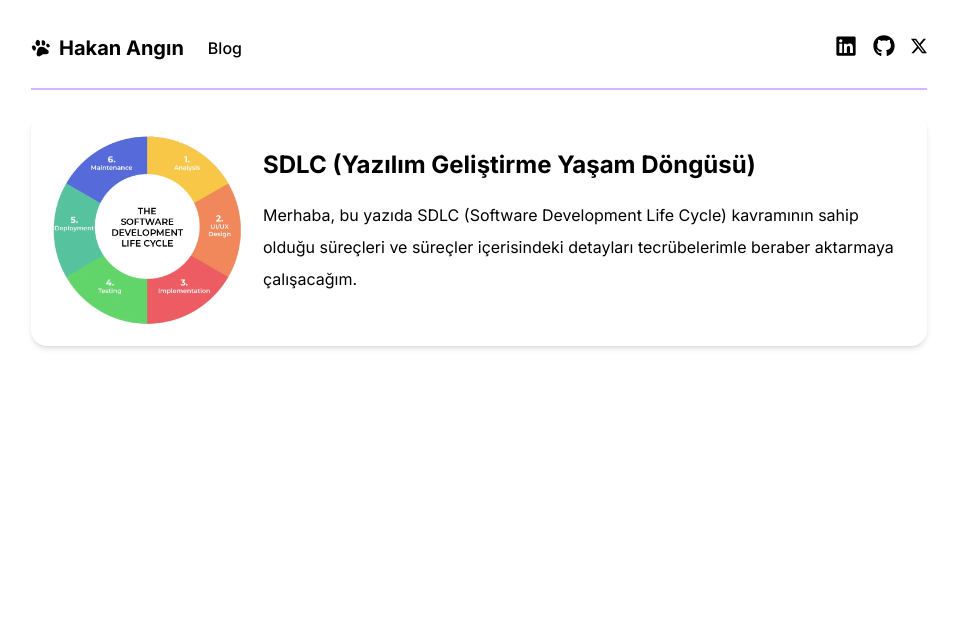
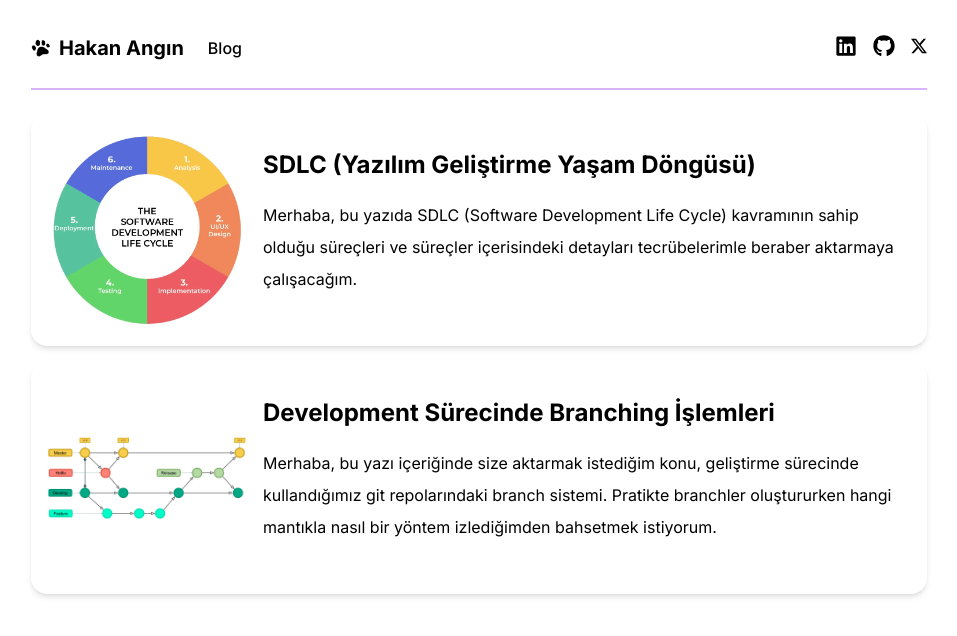
Before and after one commit to khnbzkrt/hakanangin-mdx, a Next.js app: page / in a window 1280 px wide. Shown: the top 636 px of the page, without its empty margins (161-1118 px from the left). Built offline with nearby package versions, Linux system fonts and the light colour scheme.

Commit message:
branching ekleme anasayfa

```diff
--- a/src/app/blog/development-surecinde-branching-islemleri/page.mdx
+++ b/src/app/blog/development-surecinde-branching-islemleri/page.mdx
@@ -54,7 +54,7 @@ komutu çalıştırılarak `feature/ABC-123` branchini oluşturmuş olduk. Bu a
 
 ## Bugfix branch
 
-Ben bu branch genelde 2 şekilde kullanılır.
+Bu branch genelde 2 şekilde kullanılır.
 
 1. Canlıda çalışmayan bir geliştirme tespit edilmiştir ancak düzeltilmesi çok acil olmayan bir sorundur. Örneğin login butonunun boyutu 250px X 40px olması gerekirken 250px x 50px olarak geliştirme yapılmış ve bu durum test ekibinin de gözünden kaçarak canlıya kadar çıkmıştır. Bunun gibi normalde kararlaştırılan şekilde çalışmayan ancak sistemin akışını bozmayan hatalar bugfix olarak gündeme alınarak düzeltilir.
 
@@ -71,3 +71,5 @@ Master/main branchi uygulamamızın canlıdaki versiyon sürümü olarak nitelen
 Development/dev branch üzerinden feature yada bugfix branchler oluşturup geliştirmelerimiz yaparız. Bu branchler code review sürecinden geçtikten sonra tekrar development/dev branchlerine merge olur. Test ekibi development/dev branch üzerinden alınan deployu test eder ve geliştirmeler başarılı şekilde gerçekleştiğinde yapılan geliştirmeler özelinde canlı çıkışı için hazır duruma geçmiş oluruz.
 
 Bu noktada canlı çıkışını gerçekleştirmek için release brnachi kullanırız ve bu branchi master/main branch üzerinden türetiriz. Daha sonra development/dev branch üzerindeki güncel gelitirmelerimizi de bu release brache merge ederiz. Yani canlıdaki versiyon ile bizim canlıdaki versiyonun üzerine yaptığımız geliştirmeleri release branch üzerinde buluşturmuş oluruz. Canlıya çıkı deployunu da bu branch üzerinden gerçekleştiririz. Daha sonra master/main branche buradaki release branchini merge edip canlıdaki versiyon ile master/main branch üzerindeki kod eşitliğini sağlamış oluruz. Ayrıca canlı çıkışını sağladığımız noktada da master/main branch üzerindeki son commite versiyon tagi atmalıyız. Bu sayede canlıdaki son versiyonu repo üzerinde etiketlemiş oluruz. Canlıdaki versiyondan geriye dönmemiz gereken bir durum olursa bu versiyon taglarinin verildiği commitlerden birine dönüş yapabiliriz.
+
+Bir yazılım projesindeki branching deneyimlerimi sizlere aktarmaya çalıştdım. Umarım faydalı olmuştur. İçerikte aklınıza takılan bir soru olursa bana sosyal medya hesaplarım üzerinden erişebilirsiniz.
--- a/src/app/page.tsx
+++ b/src/app/page.tsx
@@ -1,4 +1,5 @@
 import BlogCard from "@/components/card/blog-card";
+import branchingImage from "/public/blog/branching.png";
 import sdlcImage from "/public/blog/sdlc.webp";
 
 const blogData = [
@@ -9,19 +10,20 @@ const blogData = [
         src: sdlcImage,
         link: "/blog/yazilim-gelistirme-yasam-dongusu",
     },
+    {
+        title: "Development Sürecinde Branching İşlemleri",
+        content:
+            "Merhaba, bu yazı içeriğinde size aktarmak istediğim konu, geliştirme sürecinde kullandığımız git repolarındaki branch sistemi. Pratikte branchler oluştururken hangi mantıkla nasıl bir yöntem izlediğimden bahsetmek istiyorum.",
+        src: branchingImage,
+        link: "/blog/development-surecinde-branching-islemleri",
+    },
 ];
 
 export default function Home() {
     return (
         <article className="grid grid-cols-1 gap-4">
             {blogData.map((blog) => (
-        <BlogCard
-          key={blog.title}
-          link={blog.link}
-          src={blog.src}
-          title={blog.title}
-          content={blog.content}
-        />
+                <BlogCard key={blog.title} link={blog.link} src={blog.src} title={blog.title} content={blog.content} />
             ))}
         </article>
     );
```
Lines whose indentation alone changed are shown as unchanged.
